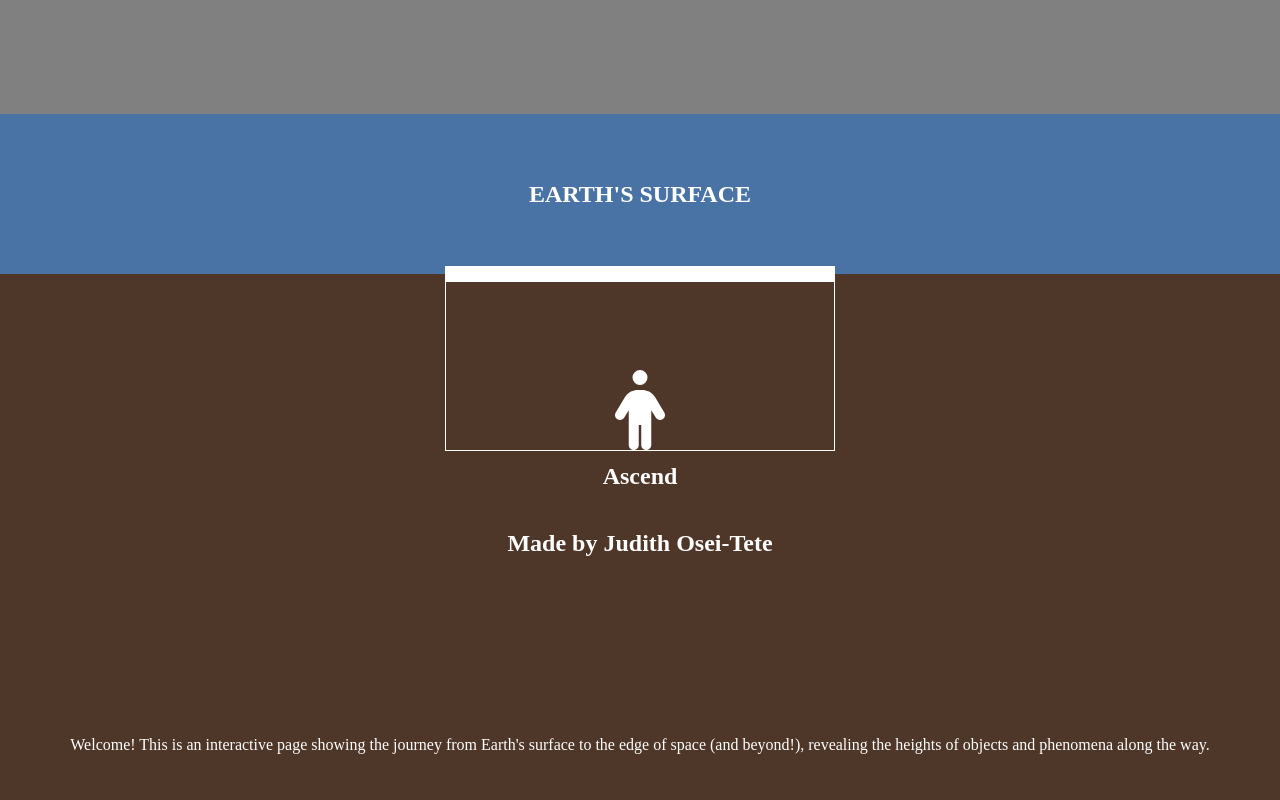
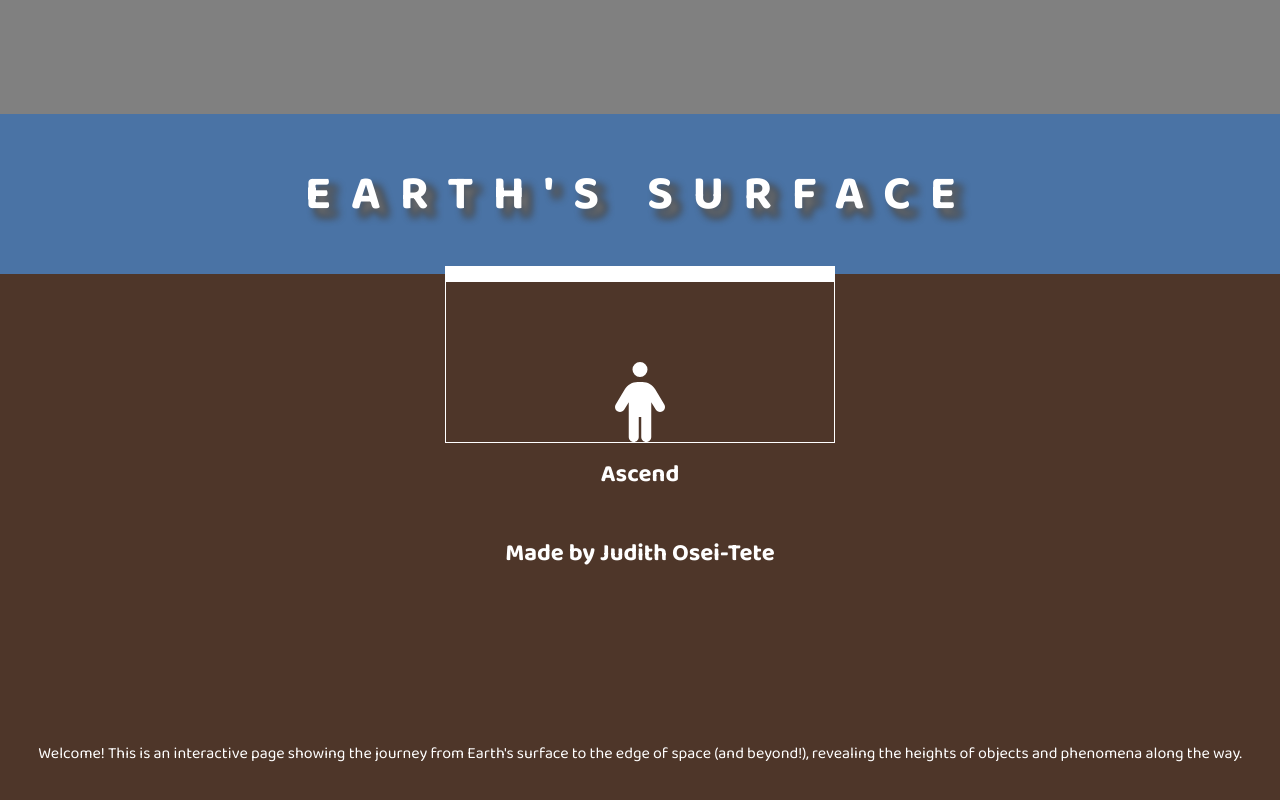
Before and after one commit to this-is-judith/ascend, a React (Create React App) app: page / in a window 1280 px wide. Shown: the part 4686-5486 px from the top of the page. Built offline with nearby package versions, Linux system fonts and the light colour scheme.

Commit message:
configure font for earth's surface text

```diff
--- a/public/index.html
+++ b/public/index.html
@@ -8,6 +8,12 @@
     <meta
       name="description"
       content="Web site created using create-react-app"
+    />
+    <link rel="preconnect" href="https://fonts.googleapis.com" />
+    <link rel="preconnect" href="https://fonts.gstatic.com" crossorigin />
+    <link
+      href="https://fonts.googleapis.com/css2?family=Baloo+2:wght@400..800&display=swap"
+      rel="stylesheet"
     />
     <link rel="apple-touch-icon" href="%PUBLIC_URL%/logo192.png" />
     <!--
@@ -29,15 +35,5 @@
   <body>
     <noscript>You need to enable JavaScript to run this app.</noscript>
     <div id="root"></div>
-    <!--
-      This HTML file is a template.
-      If you open it directly in the browser, you will see an empty page.
-
-      You can add webfonts, meta tags, or analytics to this file.
-      The build step will place the bundled scripts into the <body> tag.
-
-      To begin the development, run `npm start` or `yarn start`.
-      To create a production bundle, use `npm run build` or `yarn build`.
-    -->
   </body>
 </html>
--- a/src/App.css
+++ b/src/App.css
@@ -1,3 +1,37 @@
 body {
   margin: 0;
+  font-family: "baloo 2", cursive, sans-serif;
 }
+
+.text-2d-effect {
+  font-size: 4.5vh;
+  text-shadow: 1vh 1vh 1vh grey, 1vh 1vh 1vh black;
+  letter-spacing: 1.25vw;
+}
+
+/*=============== Media Queries ===============*/
+/* For medium screens */
+@media (min-width: 540px) {
+  .text-2d-effect {
+    font-size: 5vh;
+    text-shadow: 1vh 1vh 1vh grey, 1vh 1vh 1vh black;
+    letter-spacing: 1.5vw;
+  }
+}
+
+/* For larger screens */
+@media (min-width: 768px) {
+  .text-2d-effect {
+    font-size: 5.5vh;
+    text-shadow: 1vh 1vh 1vh grey, 1vh 1vh 1vh black;
+    letter-spacing: 1.5vw;
+  }
+}
+
+@media (min-width: 1024px) {
+  .text-2d-effect {
+    font-size: 6vh;
+    text-shadow: 1vh 1vh 1vh grey, 1vh 1vh 1vh black;
+    letter-spacing: 1.5vw;
+  }
+}
--- a/src/components/Main.js
+++ b/src/components/Main.js
@@ -7,7 +7,7 @@ function Main() {
     <>
       <section className="main-section" id="section1">
         <div className="earths-surface">
-          <h1>EARTH'S SURFACE</h1>
+          <h1 className="text-2d-effect">EARTH'S SURFACE</h1>
         </div>
 
         <div className="intro">
```
